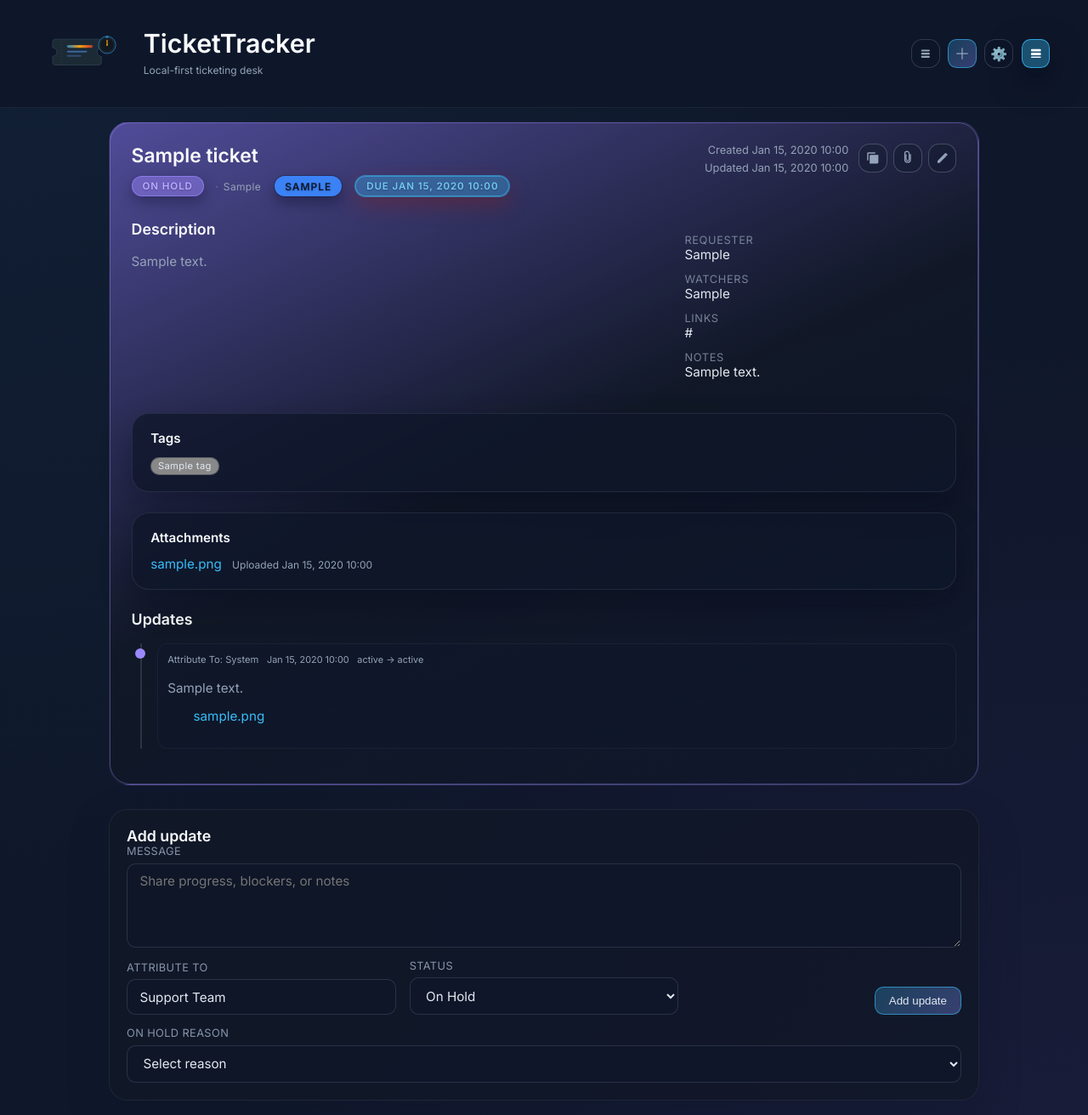
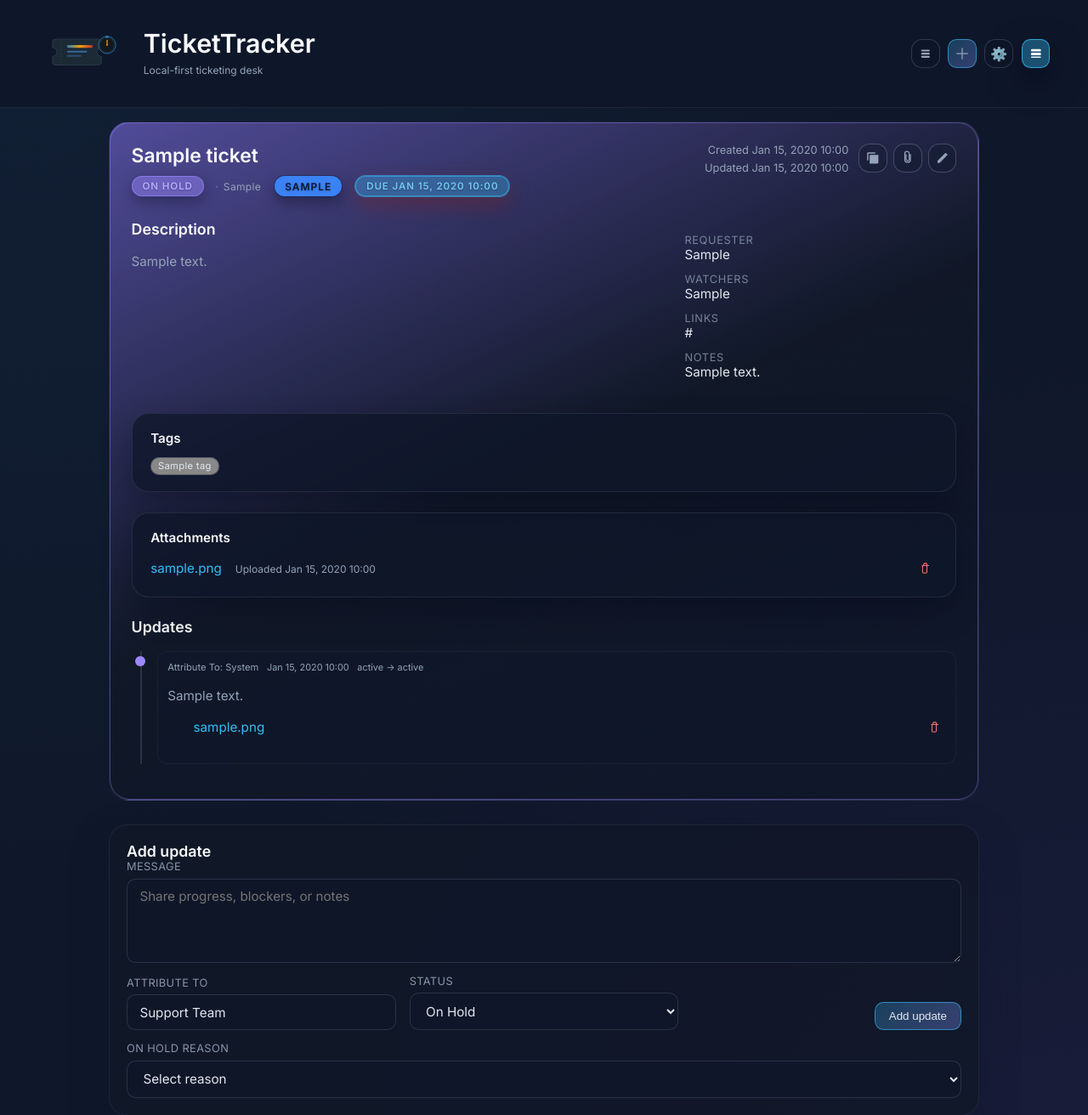
Before and after one commit to rinc3w1nd/TicketTracker, a Flask app: page /tickets/1 in a window 1280 px wide. Shown: the top 1312 px of the page at 85% size. Run offline with Flask 3, Linux system fonts and the light colour scheme; tables that the repository leaves empty hold one stand-in row (values such as "Sample post").

Commit message:
Use icon buttons for attachment deletion

```diff
--- a/static/css/styles.css
+++ b/static/css/styles.css
@@ -458,6 +458,22 @@ body.compact .ticket-detail .attachments {
   border-radius: 1.25rem;
   margin: 1.5rem 0;
   box-shadow: 0 16px 36px rgba(2, 6, 23, 0.32);
+}
+
+body.compact .attachment-item {
+  gap: 0.5rem;
+  flex-wrap: wrap;
+}
+
+body.compact .attachment-delete-button {
+  width: 1.75rem;
+  height: 1.75rem;
+  border-radius: 0.5rem;
+}
+
+body.compact .attachment-delete-button .icon svg {
+  width: 0.95rem;
+  height: 0.95rem;
 }
 
 body.compact .ticket-detail .tag-list h3,
@@ -1550,6 +1566,54 @@ body.compact .filter-fields .filter-actions {
   gap: 0.5rem;
 }
 
+.attachment-item {
+  display: flex;
+  align-items: center;
+  gap: 0.75rem;
+}
+
+.attachment-main {
+  display: flex;
+  align-items: baseline;
+  gap: 0.5rem;
+  flex: 1;
+  min-width: 0;
+  flex-wrap: wrap;
+}
+
+.attachment-delete-form {
+  margin: 0;
+}
+
+.attachment-delete-button {
+  background: none;
+  border: 0;
+  color: var(--danger);
+  width: 2rem;
+  height: 2rem;
+  padding: 0;
+  border-radius: 0.6rem;
+  cursor: pointer;
+  transition: background-color 0.2s ease, color 0.2s ease;
+}
+
+.attachment-delete-button .icon {
+  display: inline-flex;
+  align-items: center;
+  justify-content: center;
+}
+
+.attachment-delete-button .icon svg {
+  width: 1.05rem;
+  height: 1.05rem;
+}
+
+.attachment-delete-button:hover,
+.attachment-delete-button:focus-visible {
+  background: rgba(248, 113, 113, 0.12);
+  color: #fecaca;
+}
+
 .attachment-meta {
   color: var(--text-muted);
   font-size: 0.75rem;
--- a/templates/ticket_detail.html
+++ b/templates/ticket_detail.html
@@ -201,11 +201,34 @@
       <h3>Attachments</h3>
       <ul>
         {% for attachment in ticket.attachments %}
-          <li>
+          <li class="attachment-item">
+            <div class="attachment-main">
               <a href="{{ url_for('tickets.download_attachment', attachment_id=attachment.id, compact=compact_value) }}">
                 {{ attachment.display_name }}
               </a>
               <span class="attachment-meta">Uploaded {{ attachment.uploaded_at.strftime('%b %d, %Y %H:%M') }}</span>
+            </div>
+            <form
+              method="post"
+              action="{{ url_for('tickets.delete_attachment', attachment_id=attachment.id, compact=compact_value) }}"
+              class="attachment-delete-form"
+            >
+              <button type="submit" class="attachment-delete-button icon-button">
+                <span class="icon" aria-hidden="true">
+                  <svg viewBox="0 0 24 24" focusable="false" aria-hidden="true">
+                    <path
+                      d="M6 7h12M9 7V5a2 2 0 0 1 2-2h2a2 2 0 0 1 2 2v2m-8 0v12a2 2 0 0 0 2 2h4a2 2 0 0 0 2-2V7"
+                      fill="none"
+                      stroke="currentColor"
+                      stroke-width="1.7"
+                      stroke-linecap="round"
+                      stroke-linejoin="round"
+                    ></path>
+                  </svg>
+                </span>
+                <span class="sr-only">Delete attachment {{ attachment.display_name }}</span>
+              </button>
+            </form>
           </li>
         {% endfor %}
       </ul>
@@ -233,10 +256,33 @@
             {% if update.attachments %}
               <ul class="update-attachments">
                 {% for attachment in update.attachments %}
-                  <li>
+                  <li class="attachment-item">
+                    <div class="attachment-main">
                       <a href="{{ url_for('tickets.download_attachment', attachment_id=attachment.id, compact=compact_value) }}">
                         {{ attachment.display_name }}
                       </a>
+                    </div>
+                    <form
+                      method="post"
+                      action="{{ url_for('tickets.delete_attachment', attachment_id=attachment.id, compact=compact_value) }}"
+                      class="attachment-delete-form"
+                    >
+                      <button type="submit" class="attachment-delete-button icon-button">
+                        <span class="icon" aria-hidden="true">
+                          <svg viewBox="0 0 24 24" focusable="false" aria-hidden="true">
+                            <path
+                              d="M6 7h12M9 7V5a2 2 0 0 1 2-2h2a2 2 0 0 1 2 2v2m-8 0v12a2 2 0 0 0 2 2h4a2 2 0 0 0 2-2V7"
+                              fill="none"
+                              stroke="currentColor"
+                              stroke-width="1.7"
+                              stroke-linecap="round"
+                              stroke-linejoin="round"
+                            ></path>
+                          </svg>
+                        </span>
+                        <span class="sr-only">Delete attachment {{ attachment.display_name }}</span>
+                      </button>
+                    </form>
                   </li>
                 {% endfor %}
               </ul>
--- a/tickettracker/views/tickets.py
+++ b/tickettracker/views/tickets.py
@@ -929,6 +929,94 @@ def add_update(ticket_id: int):
     return redirect(url_for(redirect_endpoint, **redirect_kwargs))
 
 
+@tickets_bp.route("/attachments/<int:attachment_id>/delete", methods=["POST"])
+def delete_attachment(attachment_id: int):
+    attachment = Attachment.query.get_or_404(attachment_id)
+    compact_mode = _is_compact_mode()
+
+    ticket_id = attachment.ticket_id
+    stored_filename = attachment.stored_filename
+    checksum = attachment.checksum
+    upload_root = Path(current_app.config["UPLOAD_FOLDER"])
+    file_path = upload_root / stored_filename if stored_filename else None
+
+    combined_filter = None
+    if stored_filename:
+        combined_filter = Attachment.stored_filename == stored_filename
+    if checksum:
+        checksum_filter = Attachment.checksum == checksum
+        if combined_filter is None:
+            combined_filter = checksum_filter
+        else:
+            combined_filter = or_(combined_filter, checksum_filter)
+
+    shared_exists = False
+    if combined_filter is not None:
+        shared_exists = (
+            Attachment.query.filter(Attachment.id != attachment_id)
+            .filter(combined_filter)
+            .first()
+            is not None
+        )
+
+    db.session.delete(attachment)
+    try:
+        db.session.commit()
+    except Exception:  # pragma: no cover - defensive guard
+        current_app.logger.exception("Failed to delete attachment %s", attachment_id)
+        db.session.rollback()
+        flash("Unable to delete attachment.", "error")
+        return redirect(
+            url_for(
+                "tickets.ticket_detail",
+                ticket_id=ticket_id,
+                compact=_compact_query_value(compact_mode),
+            )
+        )
+
+    file_missing = False
+    unlink_error = False
+    if not shared_exists and file_path:
+        try:
+            file_path.unlink()
+        except FileNotFoundError:
+            file_missing = True
+        except OSError:
+            unlink_error = True
+            current_app.logger.warning(
+                "Unable to remove attachment file %s for attachment %s",
+                file_path,
+                attachment_id,
+                exc_info=True,
+            )
+
+    if shared_exists:
+        flash(
+            "Attachment deleted. File is still used by other attachments.",
+            "info",
+        )
+    elif unlink_error:
+        flash(
+            "Attachment deleted, but the file could not be removed.",
+            "warning",
+        )
+    elif file_missing:
+        flash(
+            "Attachment deleted, but the file was missing on disk.",
+            "warning",
+        )
+    else:
+        flash("Attachment deleted.", "success")
+
+    return redirect(
+        url_for(
+            "tickets.ticket_detail",
+            ticket_id=ticket_id,
+            compact=_compact_query_value(compact_mode),
+        )
+    )
+
+
 @tickets_bp.route("/attachments/<int:attachment_id>")
 def download_attachment(attachment_id: int):
     attachment = Attachment.query.get_or_404(attachment_id)
```
Also changed, not shown: tests/test_ticket_updates.py (+108 -0 lines). Lines whose indentation alone changed are shown as unchanged.
